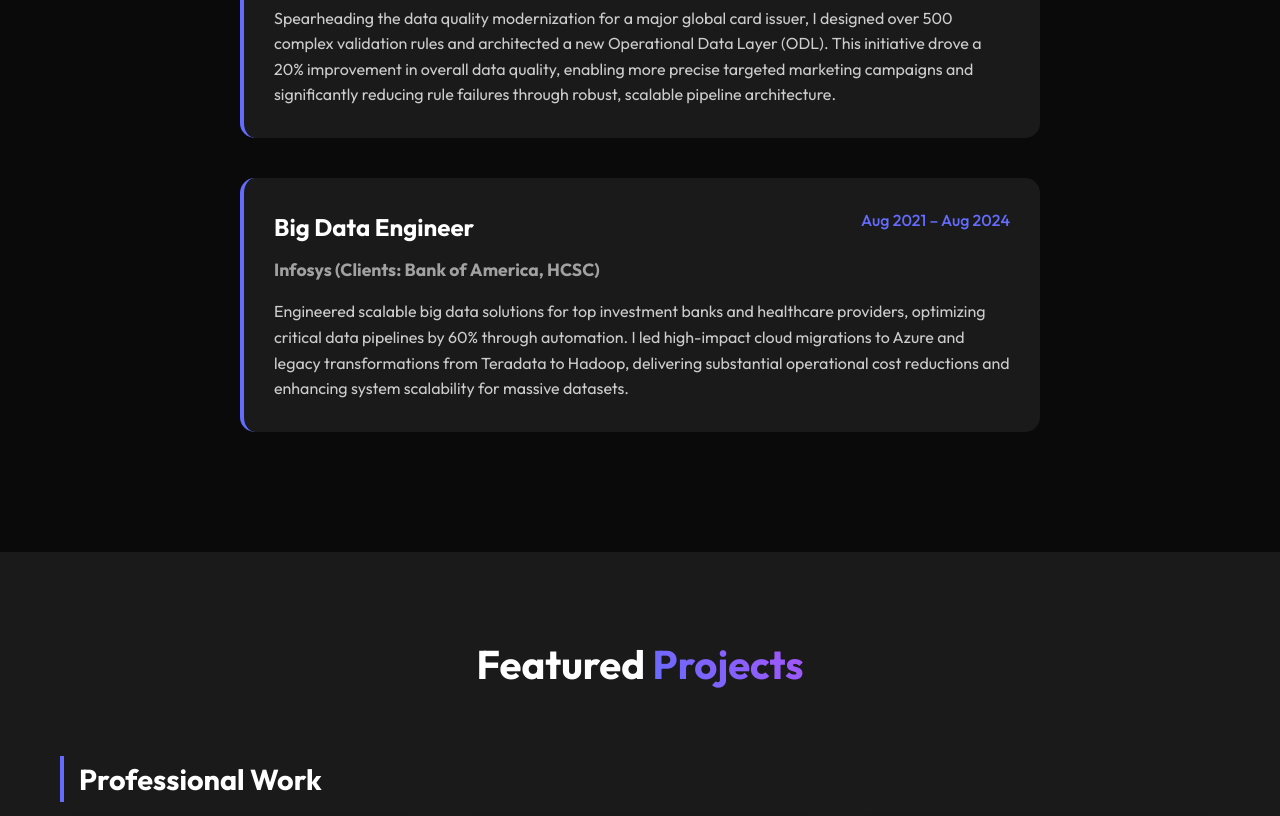
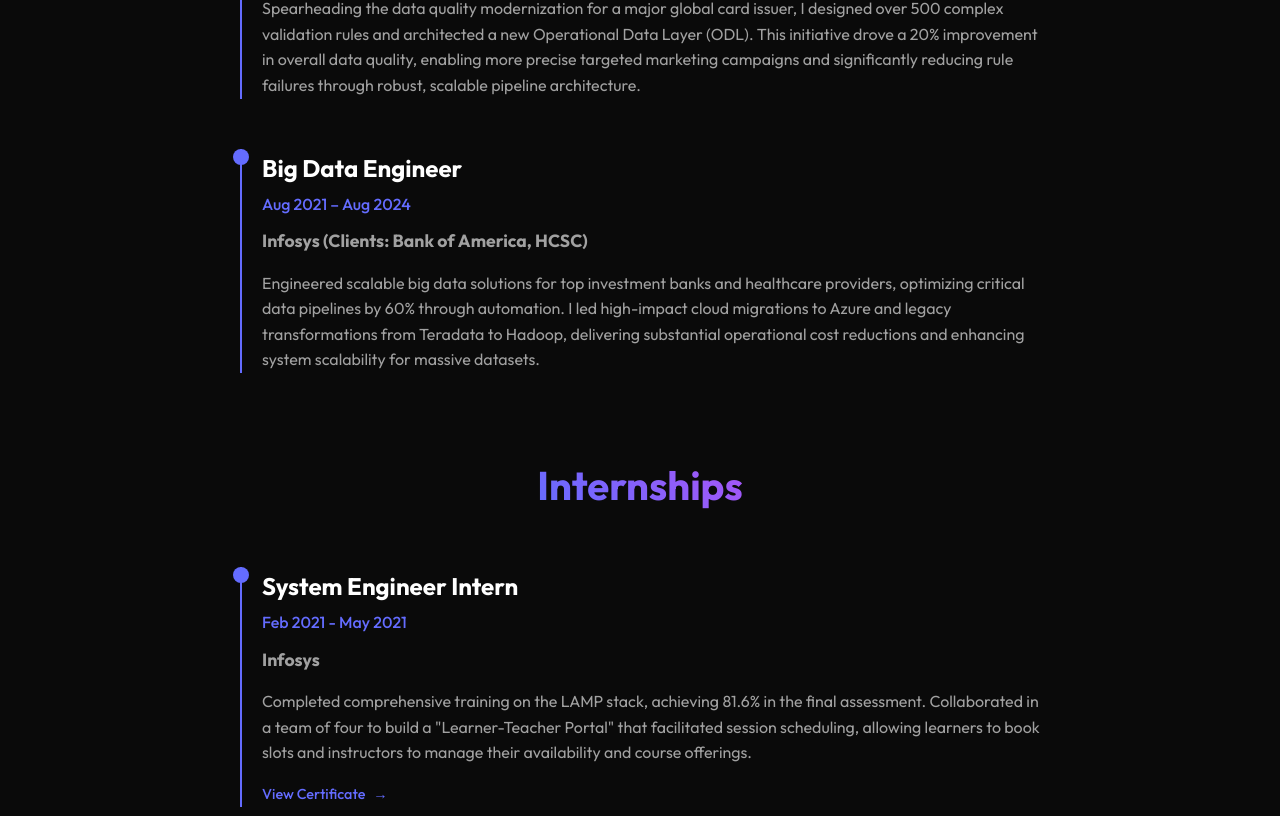
Before and after one commit to Chresko08/my-portfolio, a React (Vite) app: page / in a window 1280 px wide. Shown: the part 1784-2600 px from the top of the page. Built offline with nearby package versions, Linux system fonts and the light colour scheme.

Commit message:
Fixed light mode issues and added internship

```diff
--- a/src/components/Contact.jsx
+++ b/src/components/Contact.jsx
@@ -40,6 +40,14 @@
                         <a href="https://www.linkedin.com/in/chresko" target="_blank" rel="noopener noreferrer" style={{ color: 'var(--text-secondary)', fontSize: '1rem', borderBottom: '1px solid transparent', transition: 'all 0.3s' }}>
                             LinkedIn
                         </a>
+                        <span className="contact-separator" style={{ color: 'var(--text-secondary)' }}>|</span>
+                        <a href="https://github.com/Chresko08" target="_blank" rel="noopener noreferrer" style={{ color: 'var(--text-secondary)', fontSize: '1rem', borderBottom: '1px solid transparent', transition: 'all 0.3s' }}>
+                            GitHub
+                        </a>
+                        <span className="contact-separator" style={{ color: 'var(--text-secondary)' }}>|</span>
+                        <a href="https://leetcode.com/u/shubham_chresko/" target="_blank" rel="noopener noreferrer" style={{ color: 'var(--text-secondary)', fontSize: '1rem', borderBottom: '1px solid transparent', transition: 'all 0.3s' }}>
+                            LeetCode
+                        </a>
                     </div>
                 </motion.div>
             </div>
--- a/src/components/Experience.jsx
+++ b/src/components/Experience.jsx
@@ -20,6 +20,17 @@
     ];
 
 
+    const internships = [
+        {
+            id: 1,
+            role: 'System Engineer Intern',
+            company: 'Infosys',
+            date: 'Feb 2021 - May 2021',
+            description: 'Completed comprehensive training on the LAMP stack, achieving 81.6% in the final assessment. Collaborated in a team of four to build a "Learner-Teacher Portal" that facilitated session scheduling, allowing learners to book slots and instructors to manage their availability and course offerings.',
+            certificate: 'https://drive.google.com/file/d/1TjlwMY3z7vPEvEU8M129hOcabnEyzdBK/view?usp=drive_link'
+        }
+    ];
+
     return (
         <section id="experience" className="section">
             <div className="container">
@@ -28,9 +39,9 @@
                     whileInView={{ opacity: 1, y: 0 }}
                     transition={{ duration: 0.5 }}
                     viewport={{ once: true }}
-                    style={{ fontSize: '2.5rem', marginBottom: '60px', textAlign: 'center' }}
+                    style={{ fontSize: '2.5rem', marginBottom: '50px', textAlign: 'center' }}
                 >
-                    My <span className="gradient-text">Experience</span>
+                    Work <span className="gradient-text">Experience</span>
                 </motion.h2>
 
                 <div style={{ maxWidth: '800px', margin: '0 auto' }}>
@@ -39,22 +50,92 @@
                             key={exp.id}
                             initial={{ opacity: 0, x: -20 }}
                             whileInView={{ opacity: 1, x: 0 }}
-                            transition={{ duration: 0.5, delay: index * 0.1 }}
+                            transition={{ duration: 0.5, delay: index * 0.2 }}
                             viewport={{ once: true }}
                             style={{
-                                marginBottom: '40px',
-                                padding: '30px',
-                                background: 'var(--surface-color)',
-                                borderRadius: '15px',
-                                borderLeft: '4px solid var(--primary-color)'
+                                marginBottom: '50px',
+                                paddingLeft: '20px',
+                                borderLeft: '2px solid var(--primary-color)',
+                                position: 'relative'
                             }}
                         >
-                            <div style={{ display: 'flex', justifyContent: 'space-between', marginBottom: '10px', flexWrap: 'wrap' }}>
-                                <h3 style={{ fontSize: '1.5rem' }}>{exp.role}</h3>
+                            <div style={{
+                                position: 'absolute',
+                                left: '-9px',
+                                top: '0',
+                                width: '16px',
+                                height: '16px',
+                                borderRadius: '50%',
+                                background: 'var(--primary-color)'
+                            }}></div>
+
+                            <div style={{ marginBottom: '10px' }}>
+                                <h3 style={{ fontSize: '1.5rem', marginBottom: '5px' }}>{exp.role}</h3>
                                 <span style={{ color: 'var(--primary-color)', fontWeight: 500 }}>{exp.date}</span>
                             </div>
                             <h4 style={{ fontSize: '1.1rem', color: 'var(--text-secondary)', marginBottom: '15px' }}>{exp.company}</h4>
-                            <p style={{ color: '#ccc', lineHeight: '1.6' }}>{exp.description}</p>
+                            <p style={{ color: 'var(--text-secondary)', lineHeight: '1.6' }}>{exp.description}</p>
+                        </motion.div>
+                    ))}
+                </div>
+
+                <motion.h2
+                    initial={{ opacity: 0, y: 20 }}
+                    whileInView={{ opacity: 1, y: 0 }}
+                    transition={{ duration: 0.5 }}
+                    viewport={{ once: true }}
+                    style={{ fontSize: '2.5rem', margin: '80px 0 50px', textAlign: 'center' }}
+                >
+                    <span className="gradient-text">Internships</span>
+                </motion.h2>
+
+                <div style={{ maxWidth: '800px', margin: '0 auto' }}>
+                    {internships.map((intern, index) => (
+                        <motion.div
+                            key={intern.id}
+                            initial={{ opacity: 0, x: -20 }}
+                            whileInView={{ opacity: 1, x: 0 }}
+                            transition={{ duration: 0.5, delay: index * 0.2 }}
+                            viewport={{ once: true }}
+                            style={{
+                                marginBottom: '50px',
+                                paddingLeft: '20px',
+                                borderLeft: '2px solid var(--primary-color)',
+                                position: 'relative'
+                            }}
+                        >
+                            <div style={{
+                                position: 'absolute',
+                                left: '-9px',
+                                top: '0',
+                                width: '16px',
+                                height: '16px',
+                                borderRadius: '50%',
+                                background: 'var(--primary-color)'
+                            }}></div>
+
+                            <div style={{ marginBottom: '10px' }}>
+                                <h3 style={{ fontSize: '1.5rem', marginBottom: '5px' }}>{intern.role}</h3>
+                                <span style={{ color: 'var(--primary-color)', fontWeight: 500 }}>{intern.date}</span>
+                            </div>
+                            <h4 style={{ fontSize: '1.1rem', color: 'var(--text-secondary)', marginBottom: '15px' }}>{intern.company}</h4>
+                            <p style={{ color: 'var(--text-secondary)', lineHeight: '1.6', marginBottom: '15px' }}>{intern.description}</p>
+
+                            <a
+                                href={intern.certificate}
+                                target="_blank"
+                                rel="noopener noreferrer"
+                                style={{
+                                    display: 'inline-flex',
+                                    alignItems: 'center',
+                                    gap: '8px',
+                                    color: 'var(--primary-color)',
+                                    fontWeight: 500,
+                                    fontSize: '0.9rem'
+                                }}
+                            >
+                                View Certificate <span>→</span>
+                            </a>
                         </motion.div>
                     ))}
                 </div>
--- a/src/components/Logo.jsx
+++ b/src/components/Logo.jsx
@@ -47,9 +47,9 @@
                 />
 
                 {/* Data Nodes */}
-                <motion.circle cx="20" cy="10" r="2" fill="#fff" animate={{ scale: [1, 1.5, 1] }} transition={{ duration: 2, repeat: Infinity }} />
-                <motion.circle cx="35" cy="17.5" r="2" fill="#fff" animate={{ scale: [1, 1.5, 1] }} transition={{ duration: 2, delay: 0.5, repeat: Infinity }} />
-                <motion.circle cx="5" cy="17.5" r="2" fill="#fff" animate={{ scale: [1, 1.5, 1] }} transition={{ duration: 2, delay: 1, repeat: Infinity }} />
+                <motion.circle cx="20" cy="10" r="2" fill="var(--text-primary)" animate={{ scale: [1, 1.5, 1] }} transition={{ duration: 2, repeat: Infinity }} />
+                <motion.circle cx="35" cy="17.5" r="2" fill="var(--text-primary)" animate={{ scale: [1, 1.5, 1] }} transition={{ duration: 2, delay: 0.5, repeat: Infinity }} />
+                <motion.circle cx="5" cy="17.5" r="2" fill="var(--text-primary)" animate={{ scale: [1, 1.5, 1] }} transition={{ duration: 2, delay: 1, repeat: Infinity }} />
             </motion.svg>
         </div>
     );
--- a/src/components/Navbar.jsx
+++ b/src/components/Navbar.jsx
@@ -85,7 +85,8 @@
                             justifyContent: 'center',
                             padding: '8px',
                             borderRadius: '50%',
-                            border: '1px solid var(--surface-color)'
+                            border: '1px solid var(--text-secondary)',
+                            cursor: 'pointer'
                         }}
                     >
                         {theme === 'dark' ? <FiSun /> : <FiMoon />}
@@ -100,7 +101,7 @@
                             padding: '8px 20px',
                             border: '1px solid var(--primary-color)',
                             borderRadius: '20px',
-                            color: 'var(--primary-color)',
+                            color: 'var(--text-primary)',
                             background: 'transparent',
                             fontSize: '0.9rem',
                             fontWeight: 600,
--- a/src/index.css
+++ b/src/index.css
@@ -148,8 +148,9 @@
     text-align: center;
     gap: 20px;
     padding: 20px 0;
-    background: rgba(10, 10, 10, 0.95);
+    background: var(--nav-bg);
     backdrop-filter: blur(10px);
+    border-bottom: 1px solid rgba(255, 255, 255, 0.1);
   }
 
   .nav-links.open {
```
Also changed, not shown: 1 other file (tests, documents, lock files or other folders).
